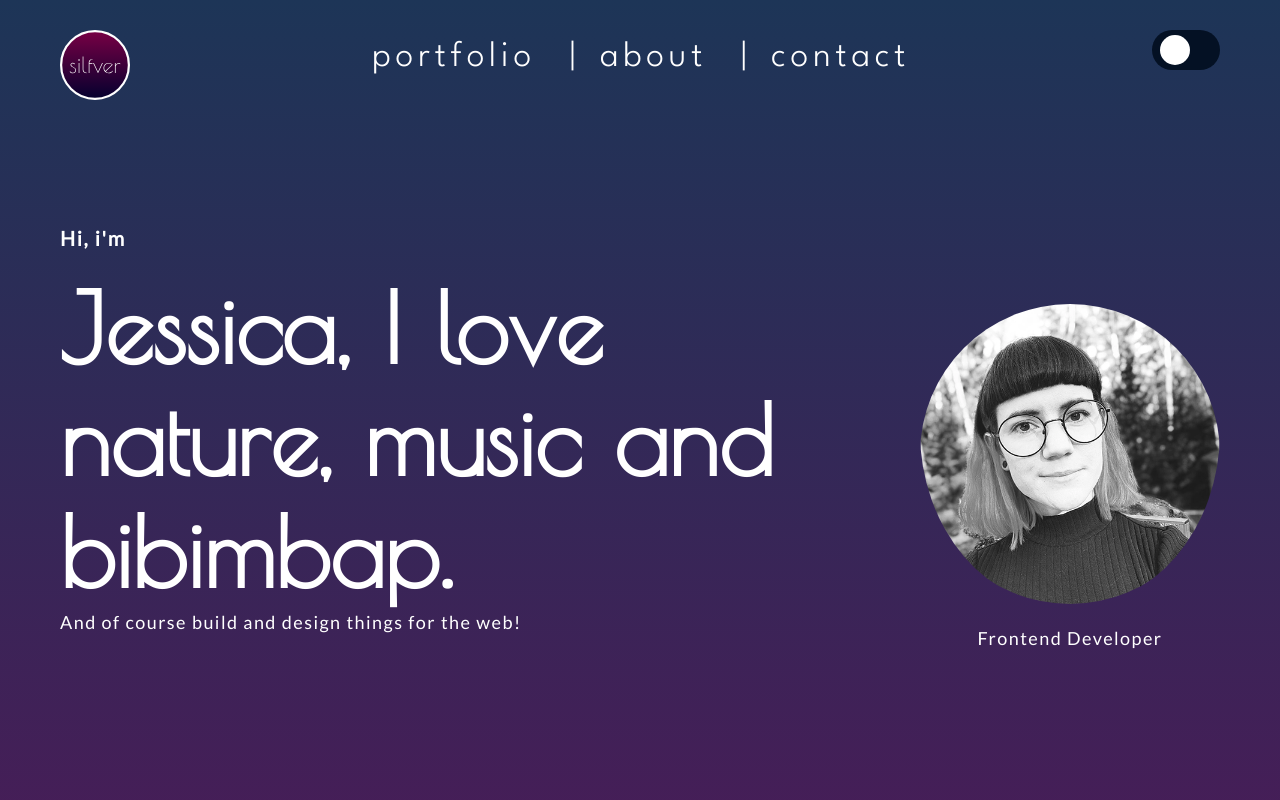
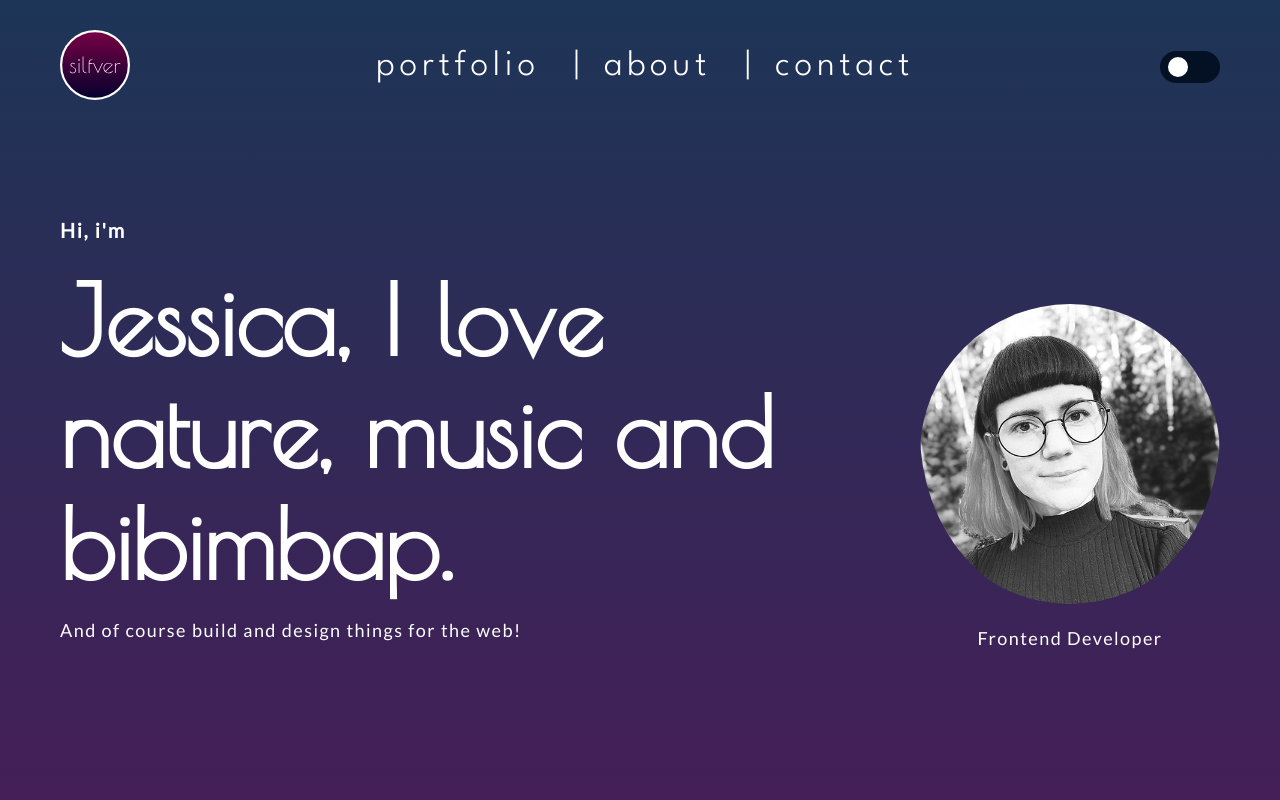
Before and after one commit to jsilf/portfolio, a React (Vite) app: page / in a window 1280 px wide. Shown: the top 800 px of the page. Built offline with nearby package versions, Linux system fonts and the light colour scheme; no server answers.

Commit message:
added wip image and fix nav

```diff
--- a/src/components/Projects/Button.tsx
+++ b/src/components/Projects/Button.tsx
@@ -20,6 +20,7 @@ const StyledButton = styled.button`
   &:hover {
     background: #fff;
     color: #041124;
+    cursor: pointer;
   }
 `;
 
--- a/src/components/Projects/Projects.tsx
+++ b/src/components/Projects/Projects.tsx
@@ -6,8 +6,7 @@ import { Project } from "../../models/Project";
 import map from "../../assets/interactive-map.webp";
 import portfolio from "../../assets/portfolio.webp";
 import notes from "../../assets/notes.webp";
-import oldPortfolio from "../../assets/old_portfolio.webp";
-import wip from "../../assets/Logo.svg";
+import wip from "../../assets/WIP.webp";
 import { Button } from "./Button";
 
 const mapId = Math.random();
--- a/src/css/components/_header.scss
+++ b/src/css/components/_header.scss
@@ -16,11 +16,13 @@ header {
     width: 100%;
     max-width: 1440px;
     margin: 0 auto;
+    align-items: center;
   }
 
   nav {
-    width: 100%;
-    transition: height 0.2s ease-in-out;
+    @include small-phone {
+      height: 50vh !important;
+    }
 
     ul {
       display: flex;
@@ -55,11 +57,12 @@ header {
           content: "";
           position: absolute;
           bottom: 0;
-          left: 0;
+          left: 50%;
+          transform: translateX(-50%);
           width: 0;
           height: 6px;
           background-color: $color-primary-darkblue;
-          transition: width 0.25s ease-in-out;
+          transition: width 0.35s cubic-bezier(0.17, 1, 0.5, 1);
         }
 
         a:hover {
@@ -73,8 +76,8 @@ header {
 }
 
 .switch {
-  width: 75px;
-  height: 40px;
+  width: 60px;
+  height: 30px;
   background-color: $color-primary-darkblue;
   display: flex;
   justify-content: flex-start;
@@ -97,13 +100,8 @@ header {
 }
 
 .handle {
-  width: 30px;
-  height: 30px;
+  width: 20px;
+  height: 20px;
   background-color: $color-white;
   border-radius: 50%;
-
-  @include phone {
-    width: 20px;
-    height: 20px;
-  }
 }
--- a/src/css/components/_hero.scss
+++ b/src/css/components/_hero.scss
@@ -27,7 +27,7 @@
     }
 
     &_title {
-      padding-right: 4rem;
+      padding: 0 4rem 1rem 0;
 
       @include phone {
         padding: 0 0 1rem 0;
--- a/src/css/components/_project.scss
+++ b/src/css/components/_project.scss
@@ -11,7 +11,6 @@
   padding-top: 4rem;
   display: grid;
   grid-template-columns: repeat(2, 1fr);
-  // grid-template-rows: repeat(2, 1fr);
   column-gap: 20px;
   row-gap: 50px;
   justify-items: center;
```
Also changed, not shown: src/assets/WIP.webp (added).
